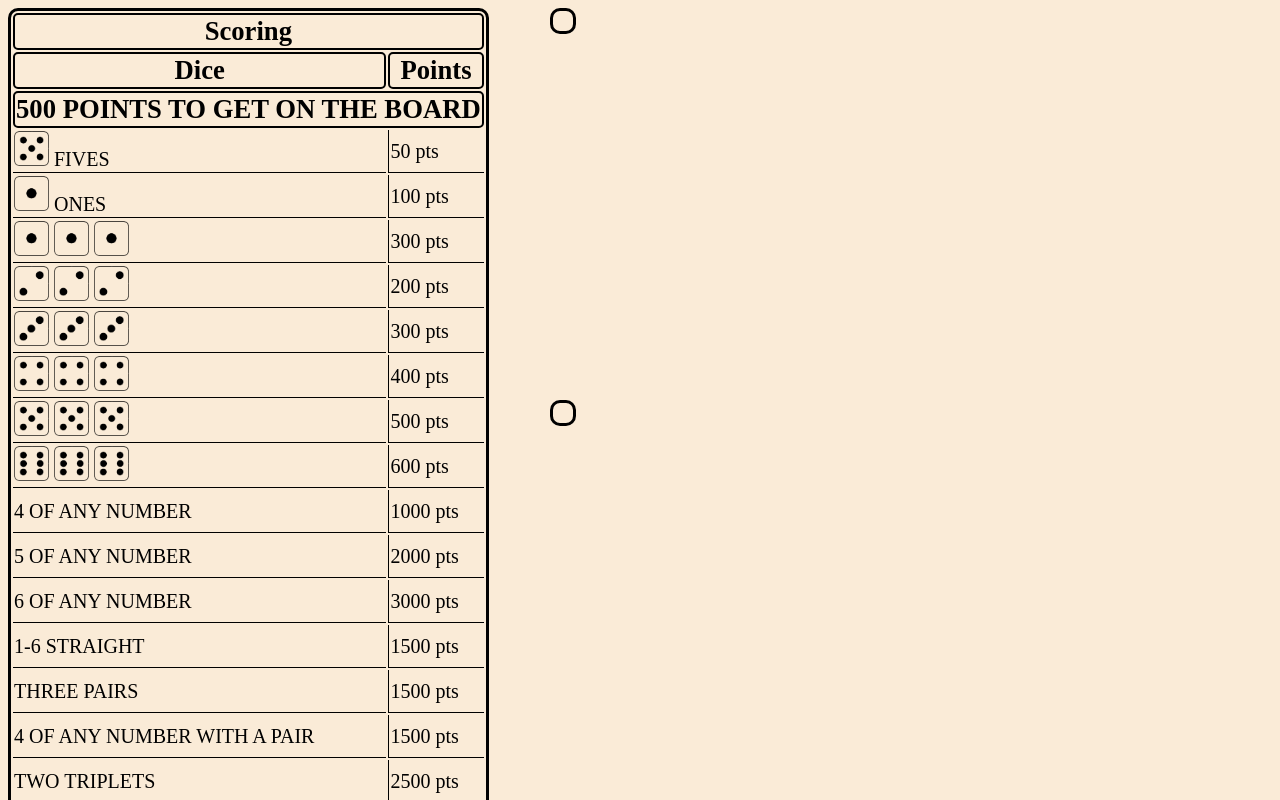
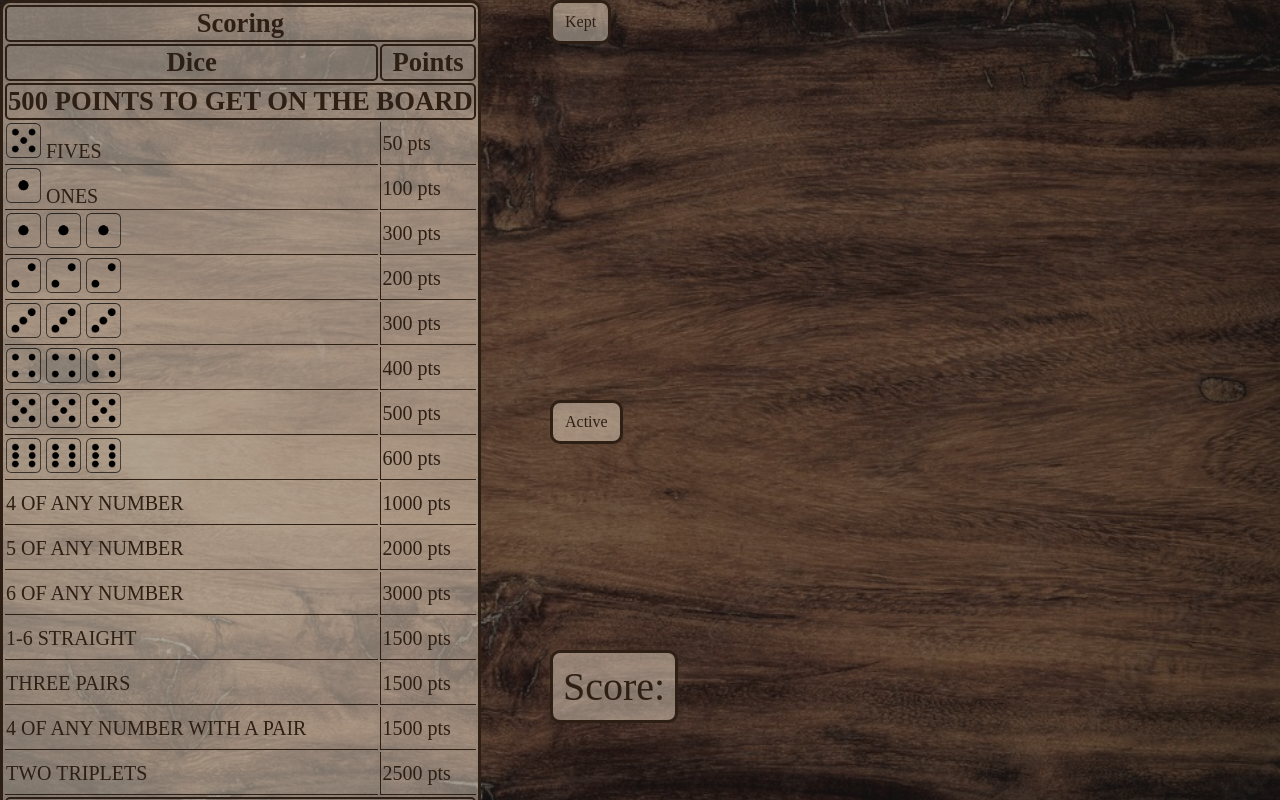
Before and after one commit to JoshuaBrad/Fuckle, a plain HTML site: page index.html in a window 1280 px wide. Drawn offline with Linux system fonts and the light colour scheme.

Commit message:
Daily upload
Wood grain background imaged added and colours managed

```diff
--- a/index.html
+++ b/index.html
@@ -97,12 +97,14 @@
                 <th colspan="2">10 000 POINTS TO WIN</th>
             </tr>
         </table>
+
         <div id="keptDice">
-
-        </div>
-        <div id="activeDice">
-
+            <legend>Kept</legend>
         </div>
 
+        <div id="activeDice">
+            <legend>Active</legend>
+        </div>
+        <div id="score">Score:</div>
     </body>
 </html>
--- a/script.js
+++ b/script.js
@@ -1,7 +1,12 @@
 var numKept = 0;
 function random(){
+
     let diceImg = document.getElementById("activeDice");
+    diceImg.innerHTML="<legend>Active</legend>"
     let keptContent="";
+    if(numKept == 6){
+        numKept = 0;
+    }
     for(let i = 0; i < (6-numKept); i++){
     let diceToShow = (Math.floor(Math.random()*6)+1);
     switch (diceToShow){
@@ -25,13 +30,32 @@ function random(){
             break;
     }
 }
-diceImg.innerHTML = keptContent;
+diceImg.innerHTML += keptContent;
 }
 
 function keepDice(diceVal, content){
     content.classList.add("picked");
     content.onclick = null;
     numKept++;
-    let dicekept = document.getElementById("keptDice");
-    dicekept.innerHTML = content;
+    let diceKept = document.getElementById("keptDice");
+    switch(diceVal){
+        case 1:
+            diceKept.innerHTML+='<img src="images/one.png">';
+            break;
+        case 2:
+            diceKept.innerHTML+='<img src="images/two.png">';
+            break;
+        case 3:
+            diceKept.innerHTML+= '<img src="images/three.png">';
+            break;
+        case 4:
+            diceKept.innerHTML+= '<img src="images/four.png">';
+            break;
+        case 5:
+            diceKept.innerHTML+='<img src="images/five.png">';
+            break;
+        case 6:
+            diceKept.innerHTML+= '<img src="images/six.png">';
+            break;
+    }
 }
--- a/style.css
+++ b/style.css
@@ -1,5 +1,23 @@
-body{
-    background-color:antiquewhite;
+:root{
+    --boxCol: rgba(250, 235, 215, 0.45);
+    --backCol: 25;
+    --backOpacity:0.6;
+    --backGrad: rgba(var(--backCol), var(--backCol), var(--backCol), var(--backOpacity));
+    --textCol: #2e1f14;
+}
+
+html,body{
+     min-height: 100vh; /* Ensure full height for background */
+    margin: 0; /* Prevent margin gaps */
+
+    background-image:
+        linear-gradient(var(--backGrad), var(--backGrad)),
+        url('images/wood.jpg');
+    background-repeat: no-repeat, no-repeat;
+    background-size: cover, cover;
+    background-position: center, center;
+    background-attachment: fixed;
+    color: var(--textCol);
 }
 img{
     width: 200px;
@@ -9,31 +27,37 @@ td img{
 }
 table{
     position: fixed;
-    border: 3px solid black;
+    border: 3px solid #2e1f14;
     border-radius: 10px;
+    background-color:var(--boxCol);
 }
 th{
-    border: 2px solid black;
+    border: 2px solid #2e1f14;
     border-radius: 5px;
     font-size: 20pt;
 }
 td{
-    border-bottom: 1px solid black;
+    border-bottom: 1px solid #2e1f14;
     height: 40px;
     font-size: 15pt;
     font-weight: 500;
 }
 #tblPts{
-    border-left: 1px solid black;
+    border-left: 1px solid #2e1f14;
 }
 #keptDice{
     position: fixed;
     left: 550px;
     height: auto;
-    border: 3px solid black;
+    border: 3px solid #2e1f14;
     border-radius: 10px;
     padding: 10px;
     width: auto;
+    background-color:var(--boxCol);
+}
+#legend{
+position: fixed;
+    left: 550px;
 }
 #keptDice img{
     width: 50px;
@@ -44,10 +68,11 @@ td{
     left: 550px;
     top: 400px;
     height: auto;
-    border: 3px solid black;
+    border: 3px solid #2e1f14;
     border-radius: 10px;
     padding: 10px;
     width: auto;
+    background-color:var(--boxCol);
 }
 #activeDice img{
     width: 80px;
@@ -55,3 +80,15 @@ td{
 .picked{
     background-color: rgba(112, 108, 103, 0.205);
 }
+#score{
+    position: fixed;
+    font-size: 30pt;
+    left: 550px;
+    top: 650px;
+    height: auto;
+    border: 3px solid #2e1f14;
+    border-radius: 10px;
+    padding: 10px;
+    width: auto;
+    background-color:var(--boxCol);
+}
```
Also changed, not shown: images/wood.jpg (added).
